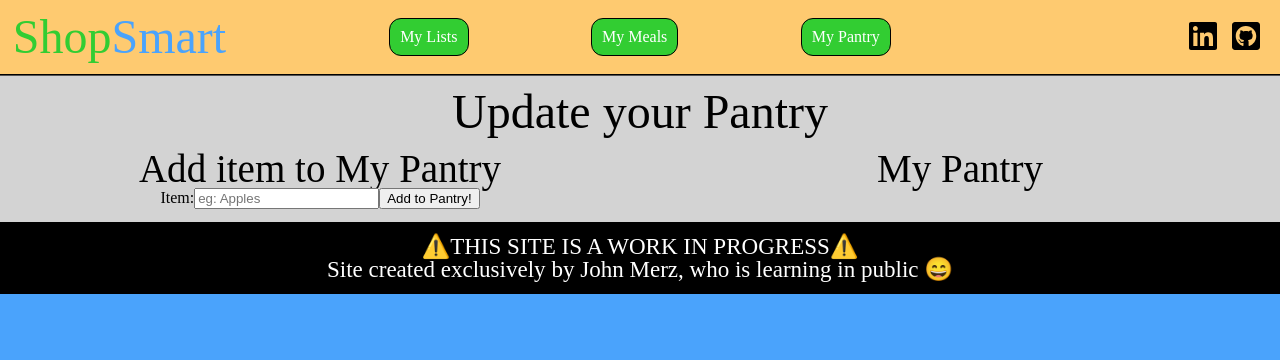
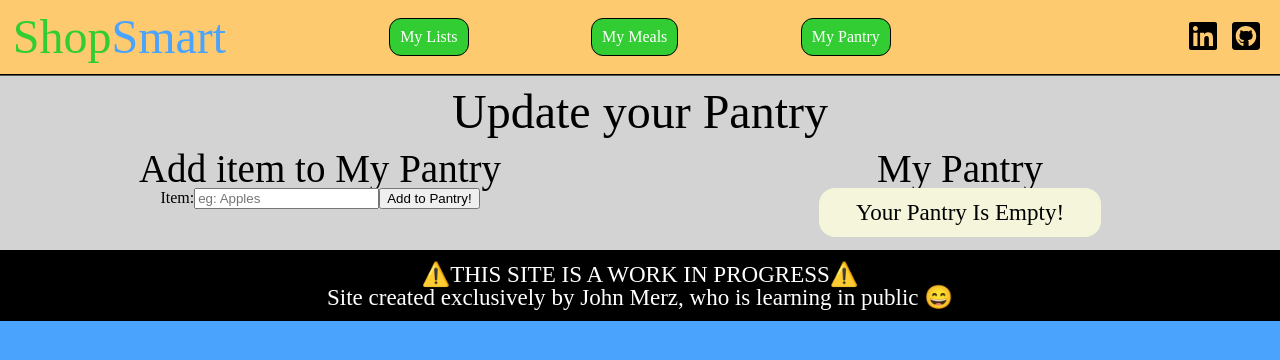
Before and after one commit to jmerz826/shop-smart, a React (Create React App) app: page /pantry in a window 1280 px wide. Shown: the top 360 px of the page. Built offline with nearby package versions, Linux system fonts and the light colour scheme.

Commit message:
styled pantry;

```diff
--- a/src/components/pantry/pantryItems.js
+++ b/src/components/pantry/pantryItems.js
@@ -29,6 +29,13 @@ const StyledPantry = styled.div`
         text-align:left;
         margin:0 auto;
         text-transform: capitalize;
+        background-color: beige;
+        width: 40%;
+        border-radius: 16px;
+        padding: 2%;
+        h5{
+          text-align: center;
+        }
     }
 `
 
@@ -47,7 +54,7 @@ const PantryItems = (props) => {
     };
 
     const handleSubmit = e => {
-        e.preventDefault();
+      e.preventDefault();
 
         if (formValues.item) {
             const newItem = formValues.item.toLowerCase().trim();
@@ -78,11 +85,11 @@ const PantryItems = (props) => {
           <div className="pantry-inventory">
             <h3>My Pantry</h3>
             <ul>
-              {props.pantryItems
+              {props.pantryItems.length >= 1
                 ? props.pantryItems.map((item) => {
                     return <PantryItem item={item} key={item} />;
                   })
-                : "nothing in pantry yet!"}
+                : <h5>Your Pantry is empty!</h5>}
             </ul>
           </div>
         </div>
@@ -91,9 +98,9 @@ const PantryItems = (props) => {
 };
 
 const mapStateToProps = state => {
-    const { pantryItems } = state;
-
-    return { pantryItems };
-}
+  return ({
+    pantryItems: state.pantryItems
+  });
+};
 
 export default connect(mapStateToProps, {addItemToPantry})(PantryItems);
```
